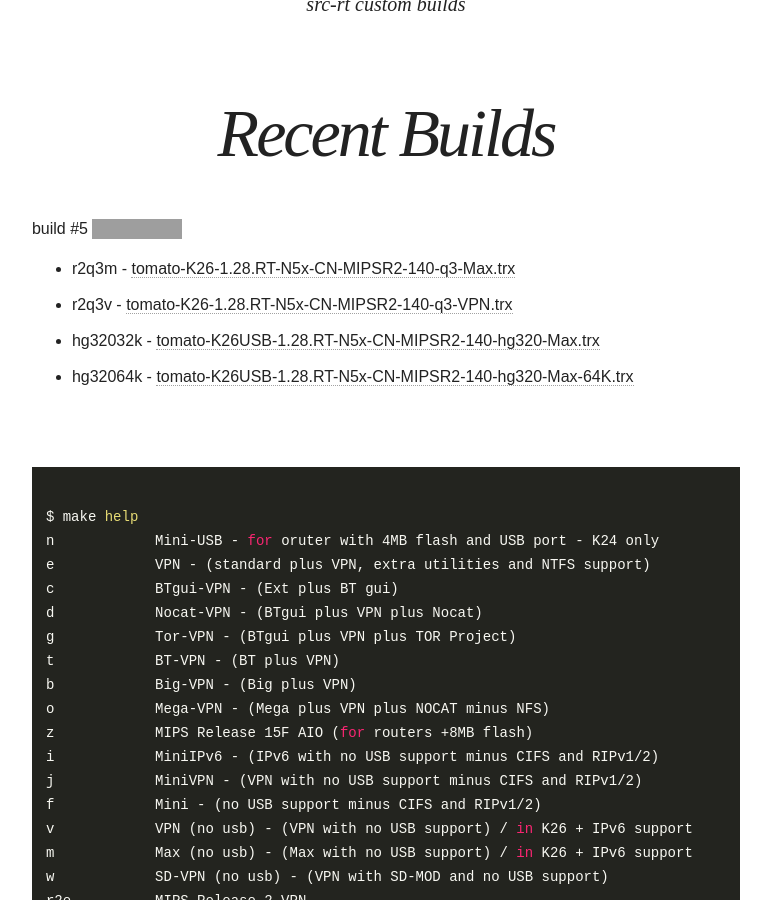
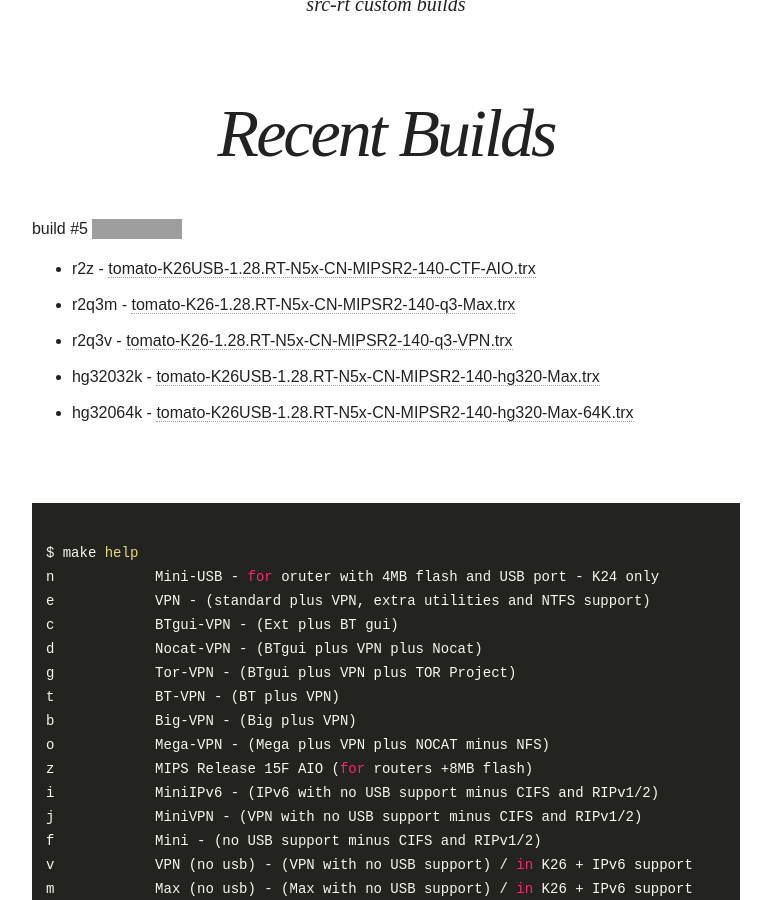
Before and after one commit to oglopss/tomato-ci-ctf-jekyll, a Jekyll site: the page built from index.html, in a window 1280 px wide and 900 px high, scrolled down 379 px. Shown: the whole window, without its empty margins (254-1025 px from the left). Built offline with Jekyll 4.4.1, drawn with Linux system fonts in a browser that asks for light colours; nearby versions of some CDN libraries; grey boxes are pictures that could not be loaded.

Commit message:
Travis build 5 r2z pushed to gh-pages

```diff
--- a/_data/ss.yml
+++ b/_data/ss.yml
@@ -4,3 +4,4 @@ files:
   - 0002 r2q3m tomato-K26-1.28.RT-N5x-CN-MIPSR2-140-q3-Max.trx
   - 0005 hg32064k tomato-K26USB-1.28.RT-N5x-CN-MIPSR2-140-hg320-Max-64K.trx
   - 0004 hg32032k tomato-K26USB-1.28.RT-N5x-CN-MIPSR2-140-hg320-Max.trx
+  - 0001 r2z tomato-K26USB-1.28.RT-N5x-CN-MIPSR2-140-CTF-AIO.trx
```
Also changed, not shown: 1 other file.
